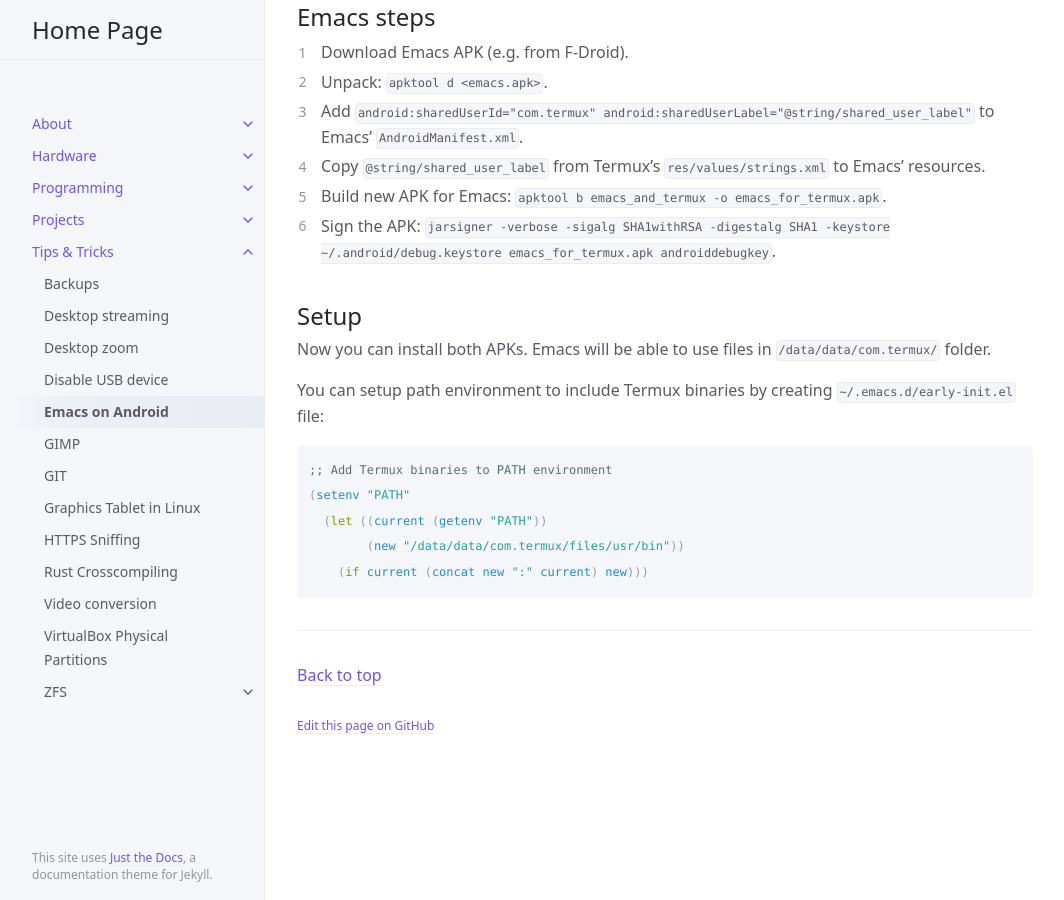
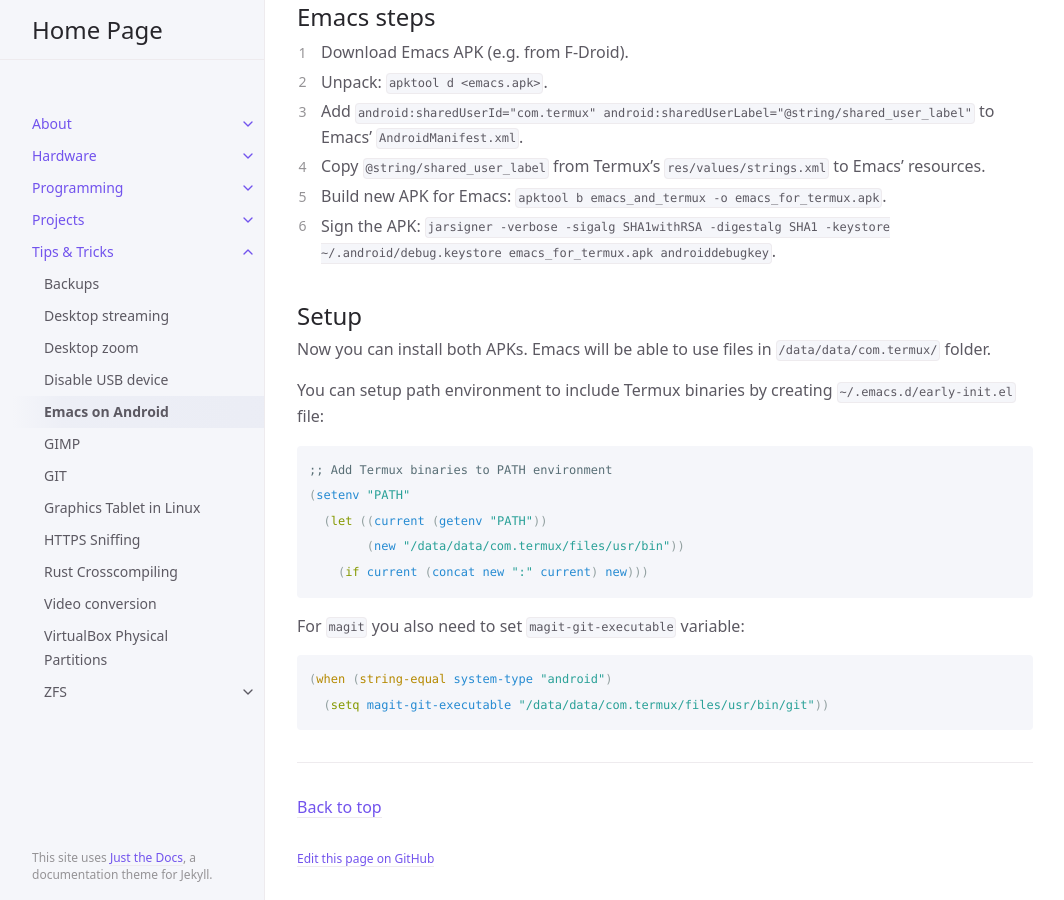
Before and after one commit to marek-g/marek-g.github.io, a Jekyll site: the page built from posts/tips_and_tricks/emacs_on_android.md, in a window 1280 px wide and 900 px high, scrolled down 995 px. Shown: the whole window, without its empty margins (107-1171 px from the left). Built offline with Jekyll 4.4.1, drawn with Linux system fonts in a browser that asks for light colours.

Commit message:
Add magit section to Emacs on Android

````diff
--- a/posts/tips_and_tricks/emacs_on_android.md
+++ b/posts/tips_and_tricks/emacs_on_android.md
@@ -48,6 +48,7 @@ Termux already has configured `sharedUserId`. However, both packages need to be
 Now you can install both APKs. Emacs will be able to use files in `/data/data/com.termux/` folder.
 
 You can setup path environment to include Termux binaries by creating `~/.emacs.d/early-init.el` file:
+
 ```elisp
 ;; Add Termux binaries to PATH environment
 (setenv "PATH"
@@ -55,3 +56,10 @@ You can setup path environment to include Termux binaries by creating `~/.emacs.
         (new "/data/data/com.termux/files/usr/bin"))
     (if current (concat new ":" current) new)))
 ```
+
+For `magit` you also need to set `magit-git-executable` variable:
+
+```elisp
+(when (string-equal system-type "android")
+  (setq magit-git-executable "/data/data/com.termux/files/usr/bin/git"))
+```
````
